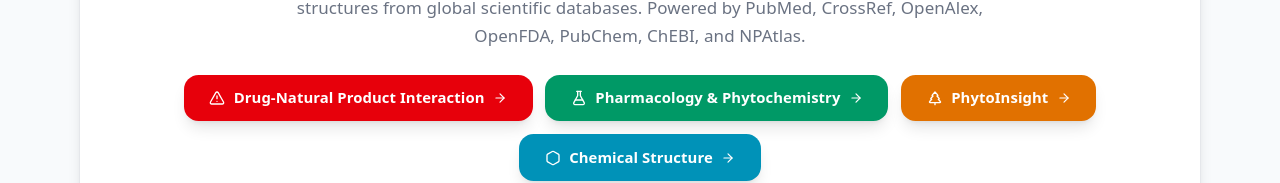
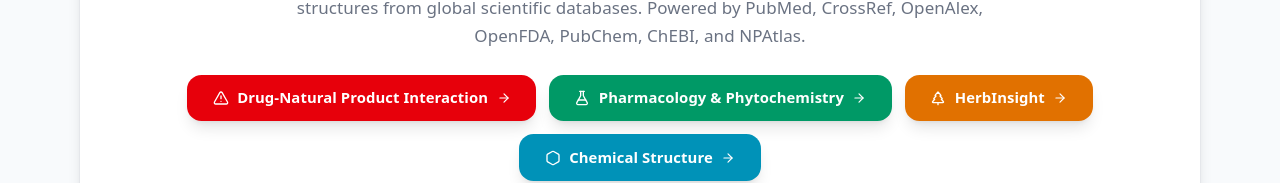
Before and after one commit to personalizedmedicine9-stack/Pharma, a Next.js app: page / in a window 1280 px wide. Shown: the part 393-576 px from the top of the page. Built offline with nearby package versions, Linux system fonts and the light colour scheme; no server answers.

Commit message:
Update page.tsx

```diff
--- a/src/app/page.tsx
+++ b/src/app/page.tsx
@@ -48,8 +48,8 @@
                     <FlaskConical size={16} /> Pharmacology & Phytochemistry
                     <ArrowRight size={14} className="group-hover:translate-x-0.5 transition-transform" />
                   </Link>
-                  <Link href="/ PhytoInsight" className="flex items-center gap-2 px-4 md:px-6 py-3 bg-amber-600 text-white rounded-xl text-xs md:text-sm font-bold shadow-lg hover:bg-amber-700 transition-all hover:shadow-xl group">
-                    <TreePine size={16} /> PhytoInsight
+                 <Link href="/herbinsight" className="flex items-center gap-2 px-4 md:px-6 py-3 bg-amber-600 text-white rounded-xl text-xs md:text-sm font-bold shadow-lg hover:bg-amber-700 transition-all hover:shadow-xl group">
+                    <TreePine size={16} /> HerbInsight
                     <ArrowRight size={14} className="group-hover:translate-x-0.5 transition-transform" />
                   </Link>
                   <Link href="/structure" className="flex items-center gap-2 px-4 md:px-6 py-3 bg-cyan-600 text-white rounded-xl text-xs md:text-sm font-bold shadow-lg hover:bg-cyan-700 transition-all hover:shadow-xl group">
```
